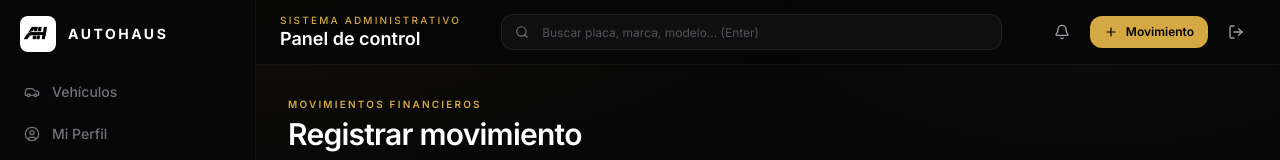
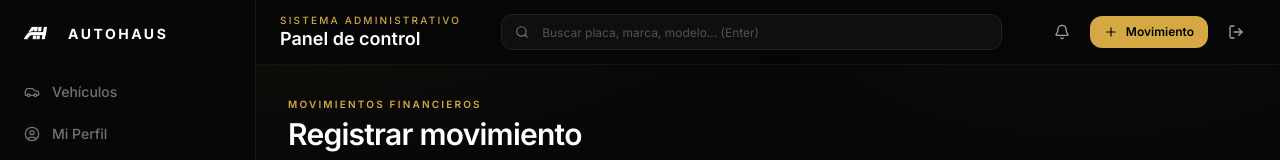
Before and after one commit to autohaussoftware-prog/Autohaus-admin-frontend, a Next.js app: page /movimientos/nuevo in a window 1280 px wide. Shown: the top 160 px of the page. Built offline with nearby package versions, Linux system fonts and the light colour scheme; no server answers; the database is empty.

Commit message:
fix(ui): logo blanco sin fondo usando mix-blend-mode:screen

```diff
--- a/src/components/layout/app-sidebar.tsx
+++ b/src/components/layout/app-sidebar.tsx
@@ -43,7 +43,7 @@ export function AppSidebar({
             alt="AH"
             width={40}
             height={40}
-            className="h-9 w-9 rounded-lg object-cover invert"
+            className="h-9 w-9 object-cover [mix-blend-mode:screen]"
             priority
           />
           <span className="text-sm font-bold tracking-[0.18em] uppercase text-white">Autohaus</span>
--- a/src/components/layout/topbar.tsx
+++ b/src/components/layout/topbar.tsx
@@ -32,7 +32,7 @@ export function Topbar({ onOpenSidebar, unreadCount = 0 }: { onOpenSidebar: () =
             alt="AH"
             width={36}
             height={36}
-            className="h-8 w-8 rounded-lg object-cover invert lg:hidden"
+            className="h-8 w-8 object-cover [mix-blend-mode:screen] lg:hidden"
             priority
           />
           <div className="hidden lg:block">
```
